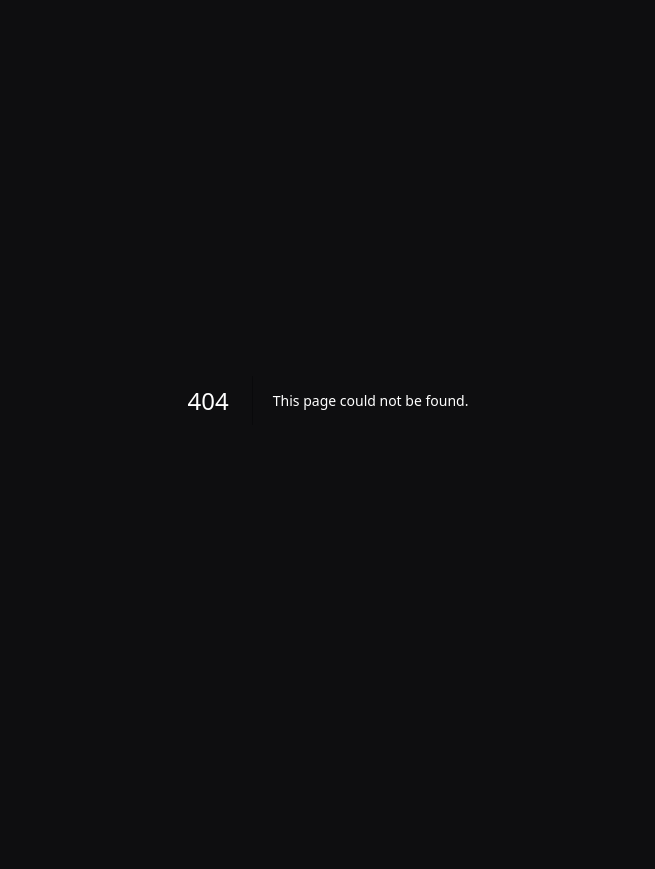
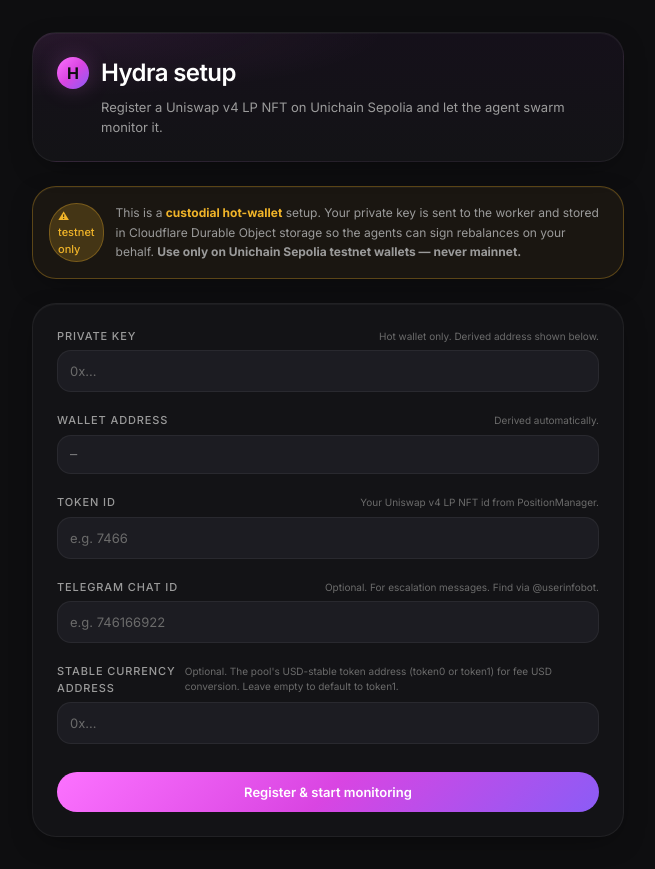
Before and after one commit to starc007/hydra-agent, a Next.js app in the folder packages/dashboard/: page /setup in a window 1280 px wide. Before the commit this address had no page. Shown: the whole page, without its empty margins (312-967 px from the left). Before the commit the page ends 800 px from the top, so only its background shows below. Built offline with nearby package versions, Linux system fonts and the light colour scheme.

Commit message:
feat(dashboard): /setup registration screen + session-gated home with sign-out and force actions

```diff
--- a/packages/dashboard/app/globals.css
+++ b/packages/dashboard/app/globals.css
@@ -38,4 +38,7 @@ html, body {
   .btn-ghost {
     @apply inline-flex items-center justify-center gap-2 rounded-xl px-4 py-2.5 text-sm font-medium text-muted bg-elevated hover:bg-surfaceAlt hover:text-ink transition;
   }
+  .input {
+    @apply w-full bg-elevated border border-border rounded-md px-3 py-2.5 text-sm text-ink placeholder:text-subtle focus:outline-none focus:border-brand-ring focus:ring-2 focus:ring-brand-ring/30 transition;
+  }
 }
--- a/packages/dashboard/app/page.tsx
+++ b/packages/dashboard/app/page.tsx
@@ -1,18 +1,54 @@
 'use client';
 
+import { useEffect, useState } from 'react';
+import { useRouter } from 'next/navigation';
 import { useEventStream, useSnapshot } from '../lib/ws';
+import { loadSession, clearSession, type Session } from '../lib/storage';
+import { unregister, forceAction } from '../lib/api';
 import { AgentStatus } from '../components/agent-status';
 import { LiveFeed } from '../components/live-feed';
 import { PositionPanel } from '../components/position-panel';
 import { DecisionLog } from '../components/decision-log';
 
 export default function HomePage() {
-  const events = useEventStream(200);
-  const { data: snapshot } = useSnapshot();
+  const router = useRouter();
+  const [session, setSession] = useState<Session | null>(null);
+  const [hydrated, setHydrated] = useState(false);
+
+  useEffect(() => {
+    const s = loadSession();
+    setSession(s);
+    setHydrated(true);
+    if (!s) router.replace('/setup');
+  }, [router]);
+
+  const events = useEventStream(session?.doId ?? null, 200);
+  const { data: snapshot } = useSnapshot(session?.doId ?? null);
+
+  if (!hydrated) return <main className="min-h-screen grid place-items-center text-muted text-sm">Loading…</main>;
+  if (!session) return null; // redirecting
+
+  async function handleSignOut() {
+    if (!session) return;
+    try {
+      await unregister(session.doId, session.sessionToken);
+    } catch { /* allow client-side clearing even if server-side fails */ }
+    clearSession();
+    router.replace('/setup');
+  }
+
+  async function handleForce(action: 'REBALANCE' | 'HARVEST' | 'EXIT') {
+    if (!session) return;
+    if (!confirm(`Trigger ${action} now?`)) return;
+    try {
+      await forceAction(session.doId, session.sessionToken, action);
+    } catch (e) {
+      alert(`force ${action} failed: ${e instanceof Error ? e.message : e}`);
+    }
+  }
 
   return (
     <main className="min-h-screen px-6 py-8 max-w-[1400px] mx-auto">
-      {/* Hero header */}
       <header className="card p-6 mb-6 bg-hero-gradient">
         <div className="flex flex-col md:flex-row md:items-center md:justify-between gap-4">
           <div>
@@ -25,19 +61,28 @@ export default function HomePage() {
               Multi-agent liquidity coordination on Uniswap v4 — Unichain Sepolia
             </p>
           </div>
-          <div className="flex items-center gap-3 ml-11 md:ml-0">
+          <div className="flex flex-wrap items-center gap-2 ml-11 md:ml-0">
             <span className="pill bg-elevated text-muted border-border">
               <span className="w-1.5 h-1.5 rounded-full bg-accent animate-pulse-soft" />
               connected
             </span>
             <span className="pill bg-elevated text-muted border-border font-mono">
-              tokenId {(snapshot as (typeof snapshot & { activeTokenId?: string | number }) | null)?.activeTokenId ?? '—'}
+              tokenId {snapshot?.activeTokenId ?? session.tokenId}
             </span>
+            <span className="pill bg-elevated text-muted border-border font-mono">
+              {session.wallet.slice(0, 6)}…{session.wallet.slice(-4)}
+            </span>
+            <button onClick={handleSignOut} className="btn-ghost text-xs px-3 py-1.5">Sign out</button>
           </div>
+        </div>
+
+        <div className="ml-11 mt-4 flex flex-wrap gap-2">
+          <button onClick={() => handleForce('REBALANCE')} className="btn-ghost text-xs px-3 py-1.5">Force rebalance</button>
+          <button onClick={() => handleForce('HARVEST')} className="btn-ghost text-xs px-3 py-1.5">Force harvest</button>
+          <button onClick={() => handleForce('EXIT')} className="btn-ghost text-xs px-3 py-1.5">Force exit</button>
         </div>
       </header>
 
-      {/* Main grid */}
       <div className="grid grid-cols-12 gap-4">
         <div className="col-span-12 md:col-span-3 lg:col-span-2">
           <AgentStatus events={events} />
--- /dev/null
+++ b/packages/dashboard/app/setup/page.tsx
@@ -0,0 +1,157 @@
+'use client';
+
+import { useEffect, useState } from 'react';
+import { useRouter } from 'next/navigation';
+import { privateKeyToAccount } from 'viem/accounts';
+import { register } from '../../lib/api';
+import { saveSession } from '../../lib/storage';
+
+export default function SetupPage() {
+  const router = useRouter();
+  const [privateKey, setPrivateKey] = useState('');
+  const [tokenId, setTokenId] = useState('');
+  const [telegramChatId, setTelegramChatId] = useState('');
+  const [stableCurrency, setStableCurrency] = useState('');
+  const [wallet, setWallet] = useState('');
+  const [submitting, setSubmitting] = useState(false);
+  const [error, setError] = useState<string | null>(null);
+
+  // Derive wallet from private key
+  useEffect(() => {
+    if (!privateKey || !privateKey.startsWith('0x') || privateKey.length !== 66) {
+      setWallet('');
+      return;
+    }
+    try {
+      const acc = privateKeyToAccount(privateKey as `0x${string}`);
+      setWallet(acc.address);
+    } catch {
+      setWallet('');
+    }
+  }, [privateKey]);
+
+  async function onSubmit(e: React.FormEvent) {
+    e.preventDefault();
+    setError(null);
+    setSubmitting(true);
+    try {
+      const res = await register({
+        wallet,
+        tokenId,
+        privateKey: privateKey as `0x${string}`,
+        telegramChatId: telegramChatId || undefined,
+        stableCurrency: stableCurrency || undefined,
+      });
+      saveSession({
+        doId: res.doId,
+        sessionToken: res.sessionToken,
+        wallet,
+        tokenId,
+      });
+      router.push('/');
+    } catch (err) {
+      setError(err instanceof Error ? err.message : String(err));
+    } finally {
+      setSubmitting(false);
+    }
+  }
+
+  return (
+    <main className="min-h-screen px-6 py-8 max-w-[640px] mx-auto">
+      <header className="card p-6 mb-6 bg-hero-gradient">
+        <div className="flex items-center gap-3 mb-2">
+          <span className="w-8 h-8 rounded-xl bg-brand-gradient grid place-items-center font-bold text-bg shadow-glow">H</span>
+          <h1 className="text-2xl font-semibold tracking-tight text-ink">Hydra setup</h1>
+        </div>
+        <p className="text-sm text-muted ml-11">
+          Register a Uniswap v4 LP NFT on Unichain Sepolia and let the agent swarm monitor it.
+        </p>
+      </header>
+
+      <div className="card p-4 mb-6 border-warn/30 bg-warn/5">
+        <div className="flex gap-3">
+          <span className="pill bg-warn/20 text-warn border-warn/30">⚠ testnet only</span>
+          <p className="text-xs text-muted leading-relaxed">
+            This is a <strong className="text-warn">custodial hot-wallet</strong> setup. Your private key is sent to
+            the worker and stored in Cloudflare Durable Object storage so the agents can sign rebalances on your
+            behalf. <strong>Use only on Unichain Sepolia testnet wallets — never mainnet.</strong>
+          </p>
+        </div>
+      </div>
+
+      <form onSubmit={onSubmit} className="card p-6 space-y-5">
+        <Field label="Private key" hint="Hot wallet only. Derived address shown below.">
+          <input
+            type="password"
+            placeholder="0x…"
+            className="input"
+            value={privateKey}
+            onChange={(e) => setPrivateKey(e.target.value.trim())}
+            required
+          />
+        </Field>
+
+        <Field label="Wallet address" hint="Derived automatically.">
+          <div className="input font-mono text-xs text-muted select-all">{wallet || '—'}</div>
+        </Field>
+
+        <Field label="Token ID" hint="Your Uniswap v4 LP NFT id from PositionManager.">
+          <input
+            type="text"
+            inputMode="numeric"
+            placeholder="e.g. 7466"
+            className="input"
+            value={tokenId}
+            onChange={(e) => setTokenId(e.target.value.trim())}
+            required
+          />
+        </Field>
+
+        <Field label="Telegram chat ID" hint="Optional. For escalation messages. Find via @userinfobot.">
+          <input
+            type="text"
+            inputMode="numeric"
+            placeholder="e.g. 746166922"
+            className="input"
+            value={telegramChatId}
+            onChange={(e) => setTelegramChatId(e.target.value.trim())}
+          />
+        </Field>
+
+        <Field label="Stable currency address" hint="Optional. The pool's USD-stable token address (token0 or token1) for fee USD conversion. Leave empty to default to token1.">
+          <input
+            type="text"
+            placeholder="0x…"
+            className="input"
+            value={stableCurrency}
+            onChange={(e) => setStableCurrency(e.target.value.trim())}
+          />
+        </Field>
+
+        {error && (
+          <div className="card p-3 border-err/30 bg-err/5">
+            <p className="text-xs text-err">{error}</p>
+          </div>
+        )}
+
+        <div className="flex gap-3 pt-2">
+          <button type="submit" className="btn-primary flex-1" disabled={!wallet || !tokenId || !privateKey || submitting}>
+            {submitting ? 'Registering…' : 'Register & start monitoring'}
+          </button>
+        </div>
+      </form>
+    </main>
+  );
+}
+
+function Field({ label, hint, children }: { label: string; hint?: string; children: React.ReactNode }) {
+  return (
+    <label className="block">
+      <div className="flex items-baseline justify-between mb-1.5">
+        <span className="label">{label}</span>
+        {hint && <span className="text-[10px] text-subtle">{hint}</span>}
+      </div>
+      {children}
+    </label>
+  );
+}
```
